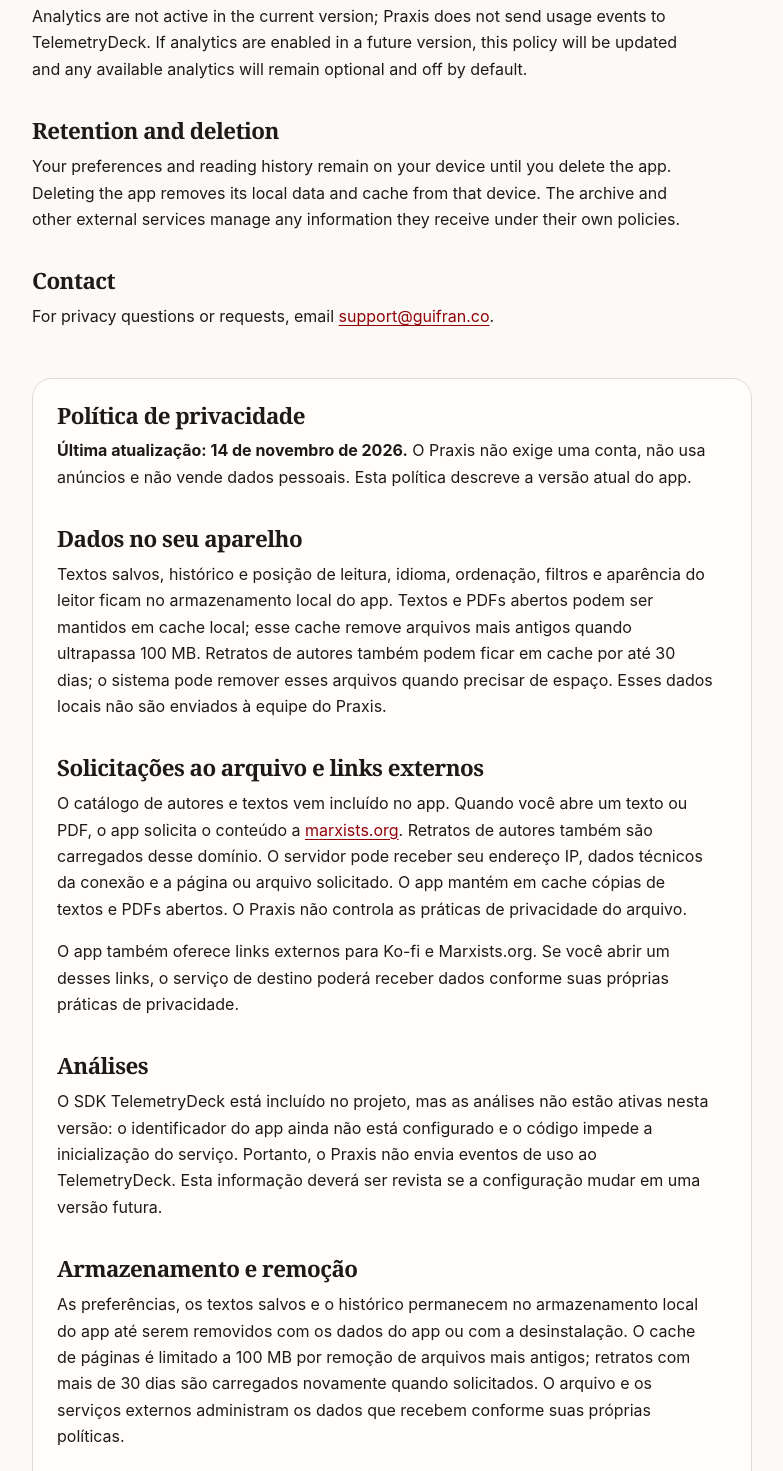
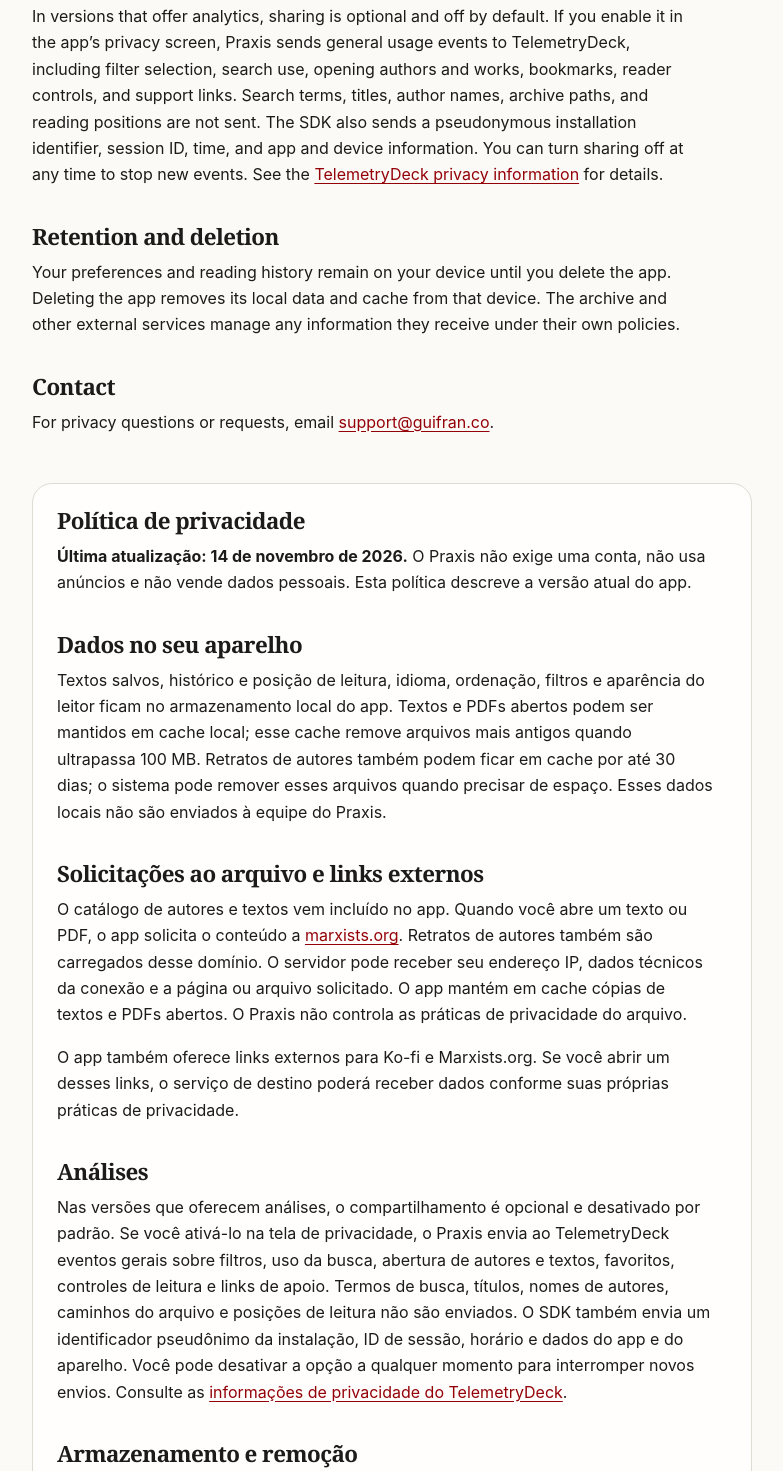
Before and after one commit to guifrancoabreu/praxis, a plain HTML site: page docs/privacy.html in a window 1280 px wide. Shown: the part 805-2276 px from the top of the page, without its empty margins (248-1031 px from the left). Drawn offline with Linux system fonts and the light colour scheme.

Commit message:
Describe optional analytics in privacy policy

```diff
--- a/docs/privacy.html
+++ b/docs/privacy.html
@@ -17,7 +17,7 @@
   <h2>Archive content and external services</h2>
   <p>When you open a text or PDF, or load an author portrait, Praxis requests content from Marxists Internet Archive. Its servers may receive your IP address, connection details, and the requested page or file. Praxis does not control the archive’s privacy practices. Links to other sites, including Ko-fi and Marxists.org, are subject to those services’ policies.</p>
   <h2>Analytics</h2>
-  <p>Analytics are not active in the current version; Praxis does not send usage events to TelemetryDeck. If analytics are enabled in a future version, this policy will be updated and any available analytics will remain optional and off by default.</p>
+  <p>In versions that offer analytics, sharing is optional and off by default. If you enable it in the app’s privacy screen, Praxis sends general usage events to TelemetryDeck, including filter selection, search use, opening authors and works, bookmarks, reader controls, and support links. Search terms, titles, author names, archive paths, and reading positions are not sent. The SDK also sends a pseudonymous installation identifier, session ID, time, and app and device information. You can turn sharing off at any time to stop new events. See the <a href="https://telemetrydeck.com/docs/guides/privacy-faq/">TelemetryDeck privacy information</a> for details.</p>
   <h2>Retention and deletion</h2>
   <p>Your preferences and reading history remain on your device until you delete the app. Deleting the app removes its local data and cache from that device. The archive and other external services manage any information they receive under their own policies.</p>
   <h2>Contact</h2>
@@ -32,7 +32,7 @@
     <p>O catálogo de autores e textos vem incluído no app. Quando você abre um texto ou PDF, o app solicita o conteúdo a <a href="https://www.marxists.org/">marxists.org</a>. Retratos de autores também são carregados desse domínio. O servidor pode receber seu endereço IP, dados técnicos da conexão e a página ou arquivo solicitado. O app mantém em cache cópias de textos e PDFs abertos. O Praxis não controla as práticas de privacidade do arquivo.</p>
     <p>O app também oferece links externos para Ko-fi e Marxists.org. Se você abrir um desses links, o serviço de destino poderá receber dados conforme suas próprias práticas de privacidade.</p>
     <h2>Análises</h2>
-    <p>O SDK TelemetryDeck está incluído no projeto, mas as análises não estão ativas nesta versão: o identificador do app ainda não está configurado e o código impede a inicialização do serviço. Portanto, o Praxis não envia eventos de uso ao TelemetryDeck. Esta informação deverá ser revista se a configuração mudar em uma versão futura.</p>
+    <p>Nas versões que oferecem análises, o compartilhamento é opcional e desativado por padrão. Se você ativá-lo na tela de privacidade, o Praxis envia ao TelemetryDeck eventos gerais sobre filtros, uso da busca, abertura de autores e textos, favoritos, controles de leitura e links de apoio. Termos de busca, títulos, nomes de autores, caminhos do arquivo e posições de leitura não são enviados. O SDK também envia um identificador pseudônimo da instalação, ID de sessão, horário e dados do app e do aparelho. Você pode desativar a opção a qualquer momento para interromper novos envios. Consulte as <a href="https://telemetrydeck.com/docs/guides/privacy-faq/">informações de privacidade do TelemetryDeck</a>.</p>
     <h2>Armazenamento e remoção</h2>
     <p>As preferências, os textos salvos e o histórico permanecem no armazenamento local do app até serem removidos com os dados do app ou com a desinstalação. O cache de páginas é limitado a 100 MB por remoção de arquivos mais antigos; retratos com mais de 30 dias são carregados novamente quando solicitados. O arquivo e os serviços externos administram os dados que recebem conforme suas próprias políticas.</p>
     <h2>Contato</h2>
@@ -47,7 +47,7 @@
     <h2>Contenido del archivo y servicios externos</h2>
     <p>Al abrir un texto o PDF o cargar un retrato, Praxis solicita el contenido a Marxists Internet Archive. Sus servidores pueden recibir tu dirección IP, datos de conexión y la página o el archivo solicitado. Praxis no controla las prácticas de privacidad del archivo. Los enlaces a otros sitios, incluidos Ko-fi y Marxists.org, están sujetos a sus propias políticas.</p>
     <h2>Analíticas</h2>
-    <p>Las analíticas no están activas en la versión actual; Praxis no envía eventos de uso a TelemetryDeck. Si se activan en una versión futura, se actualizará esta política y las analíticas disponibles seguirán siendo opcionales y estarán desactivadas por defecto.</p>
+    <p>En las versiones que ofrecen analíticas, compartir datos es opcional y está desactivado por defecto. Si lo activas en la pantalla de privacidad, Praxis envía a TelemetryDeck eventos generales sobre filtros, uso de búsqueda, apertura de autores y textos, marcadores, controles de lectura y enlaces de apoyo. No se envían consultas, títulos, nombres de autores, rutas del archivo ni posiciones de lectura. El SDK también envía un identificador seudónimo de la instalación, ID de sesión, hora y datos de la app y el dispositivo. Puedes desactivarlo en cualquier momento para detener nuevos envíos. Consulta la <a href="https://telemetrydeck.com/docs/guides/privacy-faq/">información de privacidad de TelemetryDeck</a>.</p>
     <h2>Conservación y eliminación</h2>
     <p>Las preferencias y el historial permanecen en el dispositivo hasta que borres la app. Al borrarla, se eliminan sus datos locales y su caché de ese dispositivo. El archivo y otros servicios externos gestionan los datos que reciben conforme a sus propias políticas.</p>
     <h2>Contacto</h2>
```
